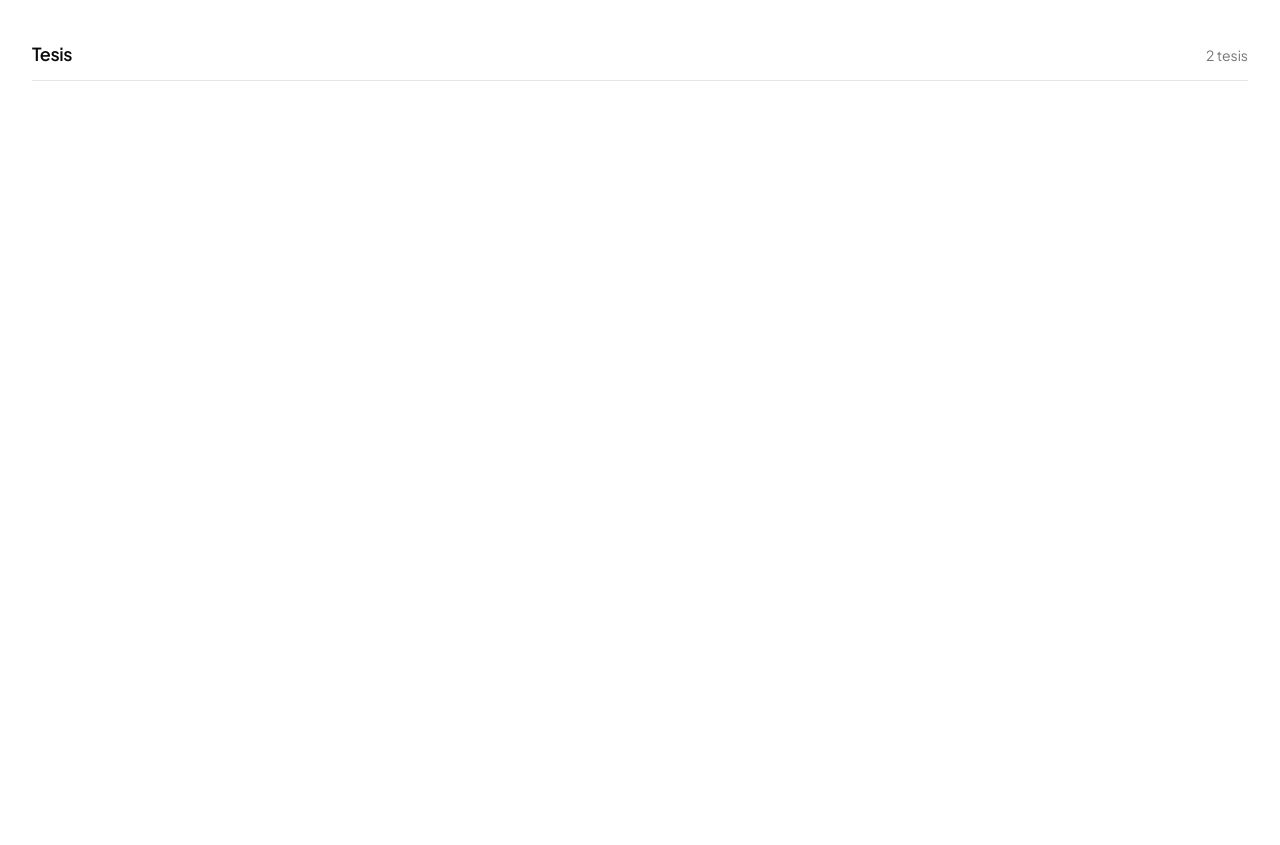
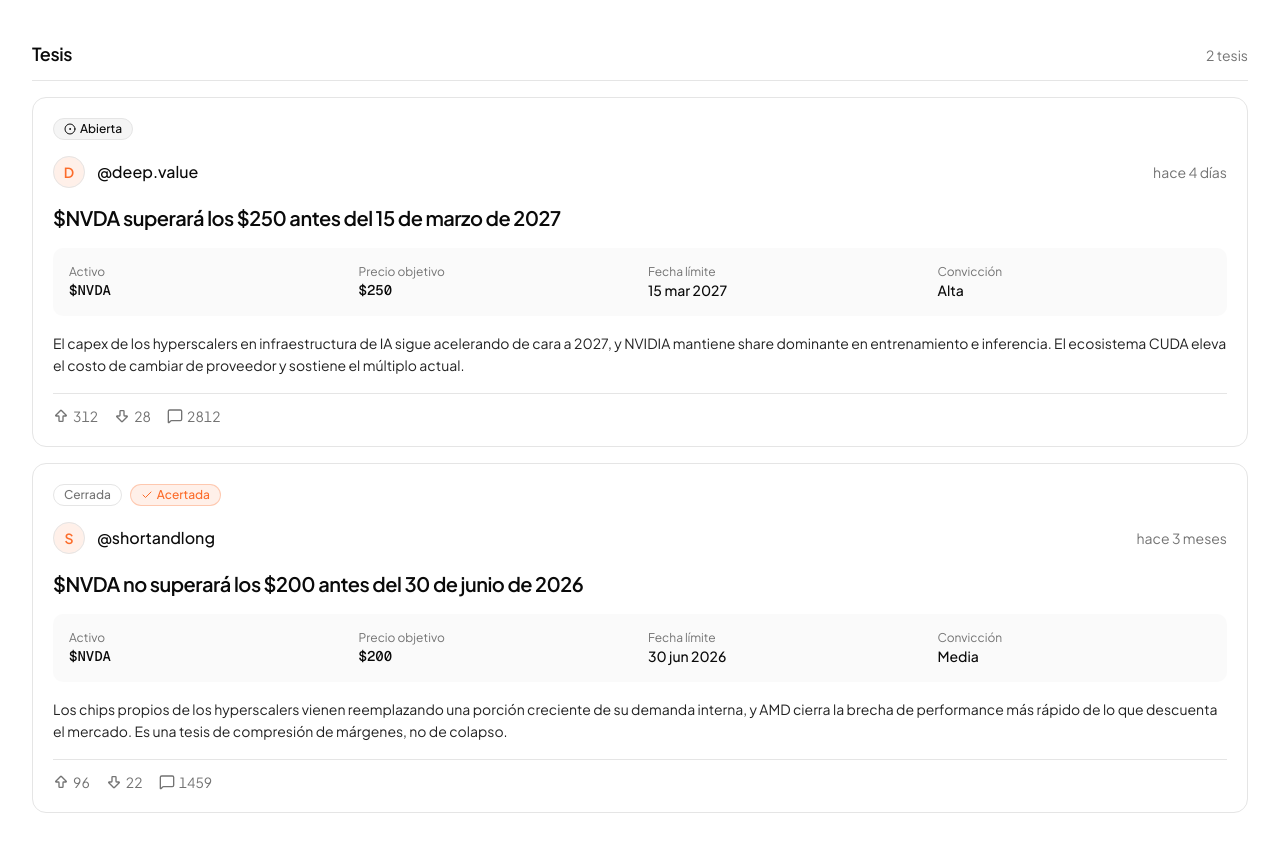
Before and after one commit to MauricioTognoli/asinko-asset-page, a Next.js app: page / in a window 1280 px wide. Shown: the part 771-1616 px from the top of the page. Before the commit the page ends 884 px from the top, so only its background shows below. Built offline with nearby package versions, Linux system fonts and the light colour scheme.

Commit message:
feat: implementar cards de tesis

```diff
--- a/app/page.tsx
+++ b/app/page.tsx
@@ -1,7 +1,7 @@
 import { AssetHeader } from "@/components/asset-header";
-import { ContentSection } from "@/components/content-section";
 import { Header } from "@/components/header";
 import { PostsSection } from "@/components/posts/posts-section";
+import { ThesesSection } from "@/components/theses/theses-section";
 import { getAsset } from "@/lib/asset";
 
 export default function Home() {
@@ -14,11 +14,7 @@
         <AssetHeader asset={asset} />
         <div className="mt-8 flex flex-col gap-10">
           <PostsSection />
-          <ContentSection
-            id="theses"
-            title="Tesis"
-            subtitle={`${asset.theses.length} tesis`}
-          />
+          <ThesesSection />
         </div>
       </main>
     </div>
--- /dev/null
+++ b/components/theses/theses-section.tsx
@@ -0,0 +1,23 @@
+import { ContentSection } from "@/components/content-section";
+import { ThesisCard } from "@/components/theses/thesis-card";
+import { getAsset } from "@/lib/asset";
+
+export function ThesesSection() {
+  const { theses } = getAsset();
+
+  return (
+    <ContentSection
+      id="theses"
+      title="Tesis"
+      subtitle={`${theses.length} tesis`}
+    >
+      <ul className="flex flex-col gap-4">
+        {theses.map((thesis) => (
+          <li key={thesis.id}>
+            <ThesisCard thesis={thesis} />
+          </li>
+        ))}
+      </ul>
+    </ContentSection>
+  );
+}
--- /dev/null
+++ b/components/theses/thesis-card.tsx
@@ -0,0 +1,125 @@
+import {
+  ArrowBigDown,
+  ArrowBigUp,
+  Check,
+  CircleDot,
+  MessageSquare,
+} from "lucide-react";
+
+import { UserAvatar } from "@/components/user-avatar";
+import { formatConviction, formatDeadline } from "@/lib/format";
+import type { Thesis } from "@/types/asset";
+
+interface ThesisCardProps {
+  thesis: Thesis;
+}
+
+function ThesisStatusBadges({ thesis }: { thesis: Thesis }) {
+  const isAcertada = thesis.status === "closed" && thesis.outcome === "correct";
+
+  return (
+    <div className="flex flex-wrap items-center gap-2">
+      {thesis.status === "open" ? (
+        <span className="inline-flex items-center gap-1 rounded-full border border-border bg-muted px-2.5 py-0.5 text-xs font-medium text-foreground">
+          <CircleDot className="size-3" aria-hidden="true" />
+          Abierta
+        </span>
+      ) : (
+        <span className="inline-flex items-center gap-1 rounded-full border border-border px-2.5 py-0.5 text-xs font-medium text-muted-foreground">
+          Cerrada
+        </span>
+      )}
+      {isAcertada && (
+        <span className="inline-flex items-center gap-1 rounded-full border border-brand/30 bg-brand/10 px-2.5 py-0.5 text-xs font-medium text-brand">
+          <Check className="size-3" aria-hidden="true" />
+          Acertada
+        </span>
+      )}
+    </div>
+  );
+}
+
+export function ThesisCard({ thesis }: ThesisCardProps) {
+  const claimId = `${thesis.id}-claim`;
+
+  return (
+    <article
+      aria-labelledby={claimId}
+      className="flex cursor-pointer flex-col gap-4 rounded-xl border border-border bg-card p-4 transition-colors hover:border-brand/40 hover:bg-accent/40 sm:p-5"
+    >
+      <ThesisStatusBadges thesis={thesis} />
+
+      <div className="flex items-center gap-3">
+        <UserAvatar name={thesis.author} />
+        <div className="flex flex-1 flex-wrap items-baseline justify-between gap-x-3 gap-y-1">
+          <span className="font-medium text-foreground">@{thesis.author}</span>
+          <time className="text-sm text-muted-foreground">
+            {thesis.publishedAt}
+          </time>
+        </div>
+      </div>
+
+      <h3
+        id={claimId}
+        className="text-lg font-semibold leading-snug tracking-tight text-foreground sm:text-xl"
+      >
+        {thesis.claim}
+      </h3>
+
+      <dl className="grid grid-cols-2 gap-x-4 gap-y-3 rounded-lg bg-muted/50 p-3 sm:grid-cols-4 sm:p-4">
+        <div>
+          <dt className="text-xs text-muted-foreground">Activo</dt>
+          <dd className="font-mono text-sm font-medium text-foreground">
+            ${thesis.ticker}
+          </dd>
+        </div>
+        <div>
+          <dt className="text-xs text-muted-foreground">Precio objetivo</dt>
+          <dd className="font-mono text-sm font-medium text-foreground">
+            ${thesis.targetPrice}
+          </dd>
+        </div>
+        <div>
+          <dt className="text-xs text-muted-foreground">Fecha límite</dt>
+          <dd className="text-sm font-medium text-foreground">
+            {formatDeadline(thesis.deadline)}
+          </dd>
+        </div>
+        <div>
+          <dt className="text-xs text-muted-foreground">Convicción</dt>
+          <dd className="text-sm font-medium text-foreground">
+            {formatConviction(thesis.conviction)}
+          </dd>
+        </div>
+      </dl>
+
+      <p className="text-sm leading-relaxed text-foreground/90">
+        {thesis.reasoning}
+      </p>
+
+      <div className="flex items-center gap-4 border-t border-border pt-3 text-sm text-muted-foreground">
+        <span
+          className="inline-flex items-center gap-1 tabular-nums"
+          aria-label={`${thesis.votes.upvotes} votos a favor`}
+        >
+          <ArrowBigUp className="size-4" aria-hidden="true" />
+          <span aria-hidden="true">{thesis.votes.upvotes}</span>
+        </span>
+        <span
+          className="inline-flex items-center gap-1 tabular-nums"
+          aria-label={`${thesis.votes.downvotes} votos en contra`}
+        >
+          <ArrowBigDown className="size-4" aria-hidden="true" />
+          <span aria-hidden="true">{thesis.votes.downvotes}</span>
+        </span>
+        <span
+          className="inline-flex items-center gap-1 tabular-nums"
+          aria-label={`${thesis.commentCount} comentarios`}
+        >
+          <MessageSquare className="size-4" aria-hidden="true" />
+          <span aria-hidden="true">{thesis.commentCount}</span>
+        </span>
+      </div>
+    </article>
+  );
+}
--- /dev/null
+++ b/lib/format.ts
@@ -0,0 +1,35 @@
+import type { ConvictionLevel } from "@/types/asset";
+
+const MONTHS_ES = [
+  "ene",
+  "feb",
+  "mar",
+  "abr",
+  "may",
+  "jun",
+  "jul",
+  "ago",
+  "sep",
+  "oct",
+  "nov",
+  "dic",
+] as const;
+
+const CONVICTION_LABELS: Record<ConvictionLevel, string> = {
+  low: "Baja",
+  medium: "Media",
+  high: "Alta",
+  extreme: "Extrema",
+};
+
+export function formatDeadline(isoDate: string): string {
+  const date = new Date(`${isoDate}T00:00:00Z`);
+  const day = date.getUTCDate();
+  const month = MONTHS_ES[date.getUTCMonth()];
+  const year = date.getUTCFullYear();
+  return `${day} ${month} ${year}`;
+}
+
+export function formatConviction(conviction: ConvictionLevel): string {
+  return CONVICTION_LABELS[conviction];
+}
```
